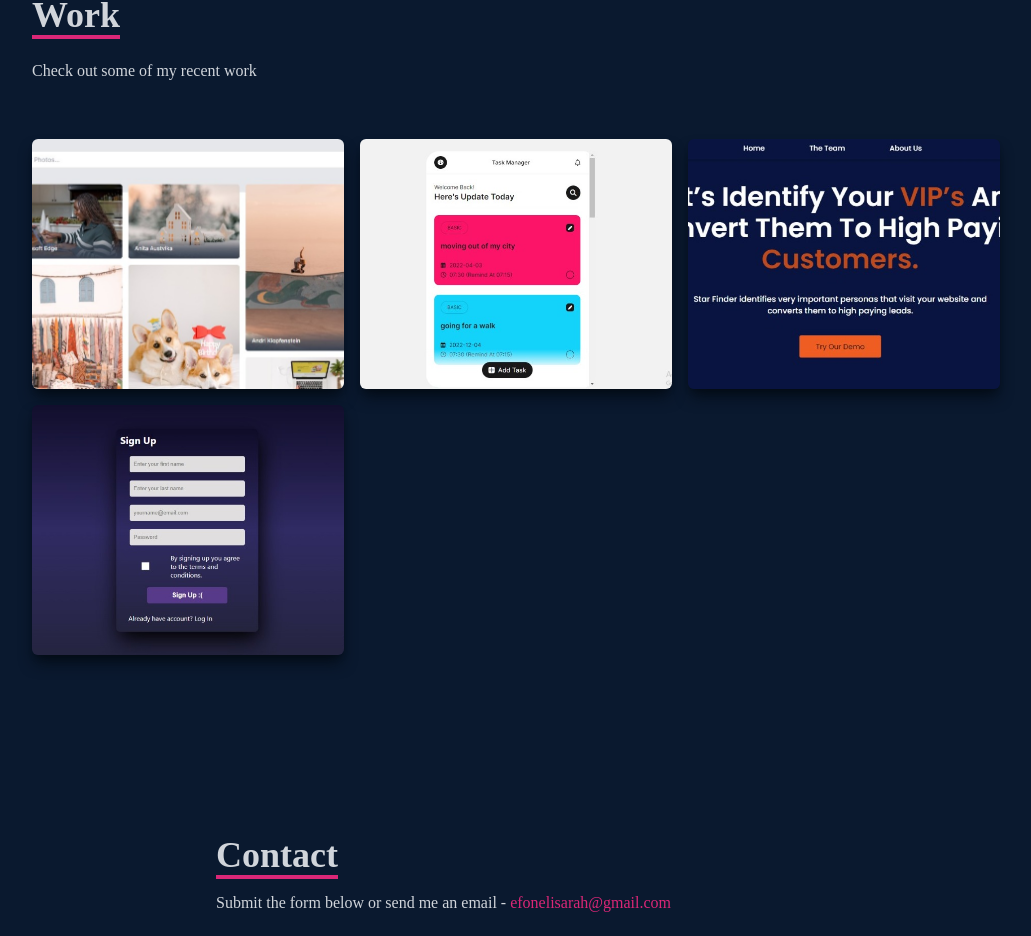
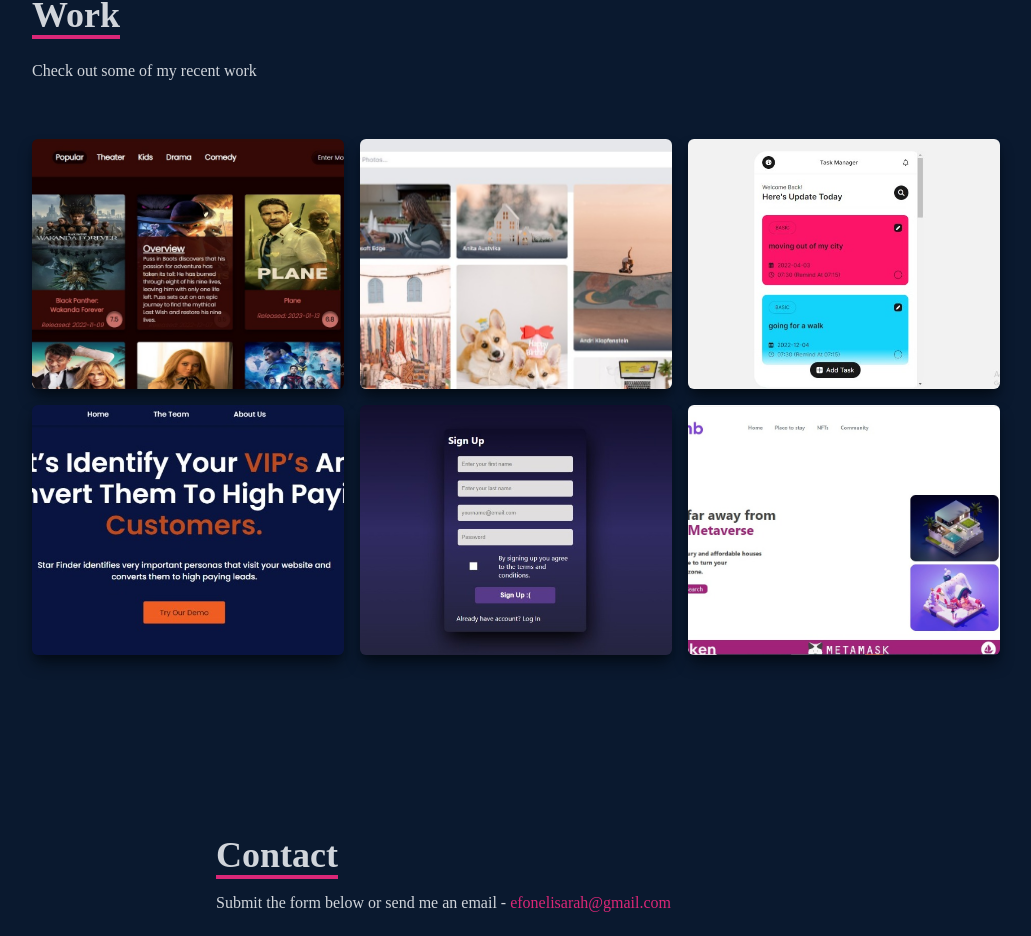
Before and after one commit to Efoneli/efoneli-port, a React (Create React App) app: page / in a window 1280 px wide. Shown: the part 2475-3411 px from the top of the page, without its empty margins (124-1155 px from the left). Built offline with nearby package versions, Linux system fonts and the light colour scheme.

Commit message:
new proj

```diff
--- a/src/data/data.js
+++ b/src/data/data.js
@@ -1,19 +1,28 @@
-import imageGal from '../assets/imageGal.jpeg'
-import todo from '../assets/todo.jpeg'
-import signup from '../assets/signup.jpeg'
-import starfinder from '../assets/starfinder.jpeg'
+import imageGal from '../assets/imageGal.jpeg';
+import todo from '../assets/todo.jpeg';
+import signup from '../assets/signup.jpeg';
+import starfinder from '../assets/starfinder.jpeg';
+import meta from '../assets/meta.jpeg';
+import movie from '../assets/movie-app.jpeg';
 
 
 export const data=[
     {
         id:1,
         name:"React JS Application",
+        image:movie,
+        github:"https://github.com/Efoneli/movie-app.git",
+        live:"https://movie-app-efoneli.vercel.app/",
+    },
+    {
+        id:2,
+        name:"React JS Application",
         image:imageGal,
         github:"https://github.com/Efoneli/Image-Gallery-Usiing-Unspalsh-APi",
         live:"https://playful-concha-b169db.netlify.app/",
     },
     {
-        id:2,
+        id:3,
         name:"React JS Application",
         image:todo,
         github:"https://github.com/Efoneli/ToDo-App-with-Local-Storage",
@@ -29,11 +38,18 @@
     },
 
     {
-        id:3,
+        id:5,
         name:"React JS Application",
         image:signup,
         github:"https://github.com/Efoneli/countdown-timer",
         live:"https://countdown-timer-eta-nine.vercel.app/signup",
+    },
+    {
+        id:6,
+        name:"React JS Application",
+        image:meta,
+        github:"https://github.com/Efoneli/meta-task",
+        live:"https://meta-task-chi.vercel.app/",
     },
 
 
```
Also changed, not shown: src/assets/meta.jpeg (added), src/assets/movie-app.jpeg (added).
